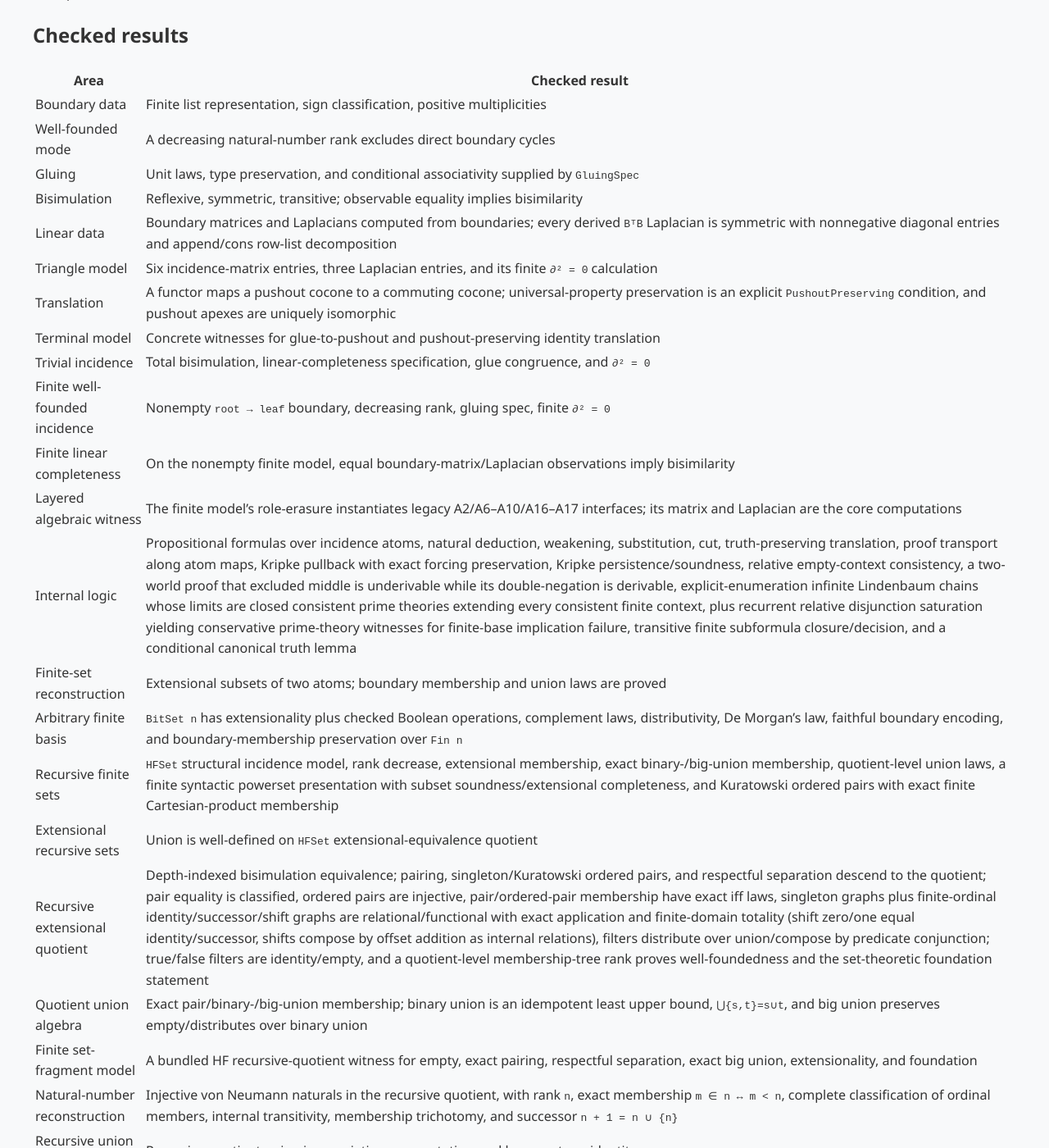
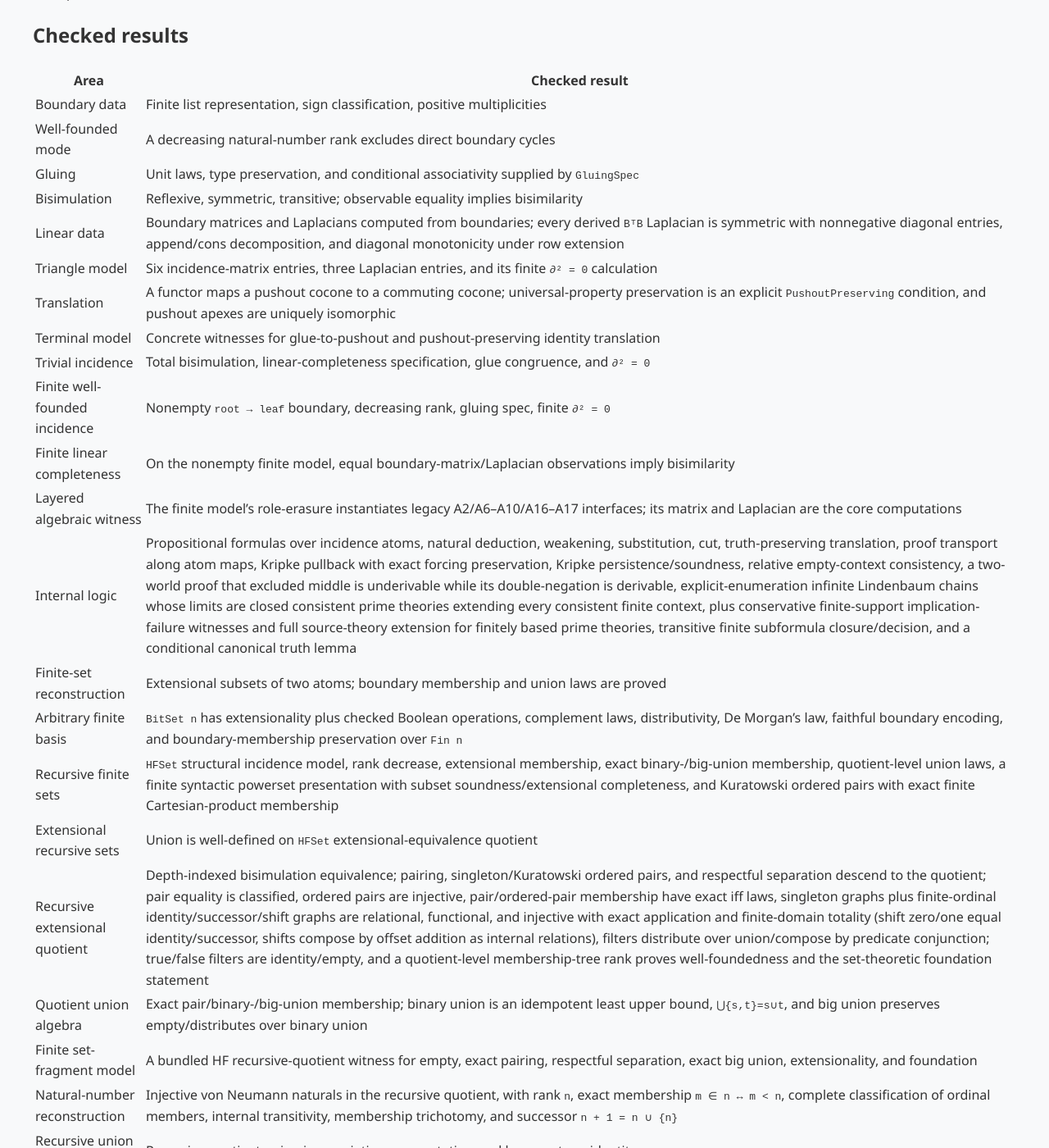
Before and after one commit to com-junkawasaki/inc, a Jekyll site: the page built from docs/verification.md, in a window 1280 px wide and 1400 px high, scrolled down 438 px. Shown: the whole window at 82% size. Built offline with Jekyll 4.4.1, drawn with Linux system fonts in a browser that asks for light colours.

Commit message:
feat(inc): extend finite prime witnesses and graph invariants

```diff
--- a/docs/verification.md
+++ b/docs/verification.md
@@ -18,7 +18,7 @@ the triangle example.
 | Well-founded mode | A decreasing natural-number rank excludes direct boundary cycles |
 | Gluing | Unit laws, type preservation, and conditional associativity supplied by `GluingSpec` |
 | Bisimulation | Reflexive, symmetric, transitive; observable equality implies bisimilarity |
-| Linear data | Boundary matrices and Laplacians computed from boundaries; every derived `BᵀB` Laplacian is symmetric with nonnegative diagonal entries and append/cons row-list decomposition |
+| Linear data | Boundary matrices and Laplacians computed from boundaries; every derived `BᵀB` Laplacian is symmetric with nonnegative diagonal entries, append/cons decomposition, and diagonal monotonicity under row extension |
 | Triangle model | Six incidence-matrix entries, three Laplacian entries, and its finite `∂² = 0` calculation |
 | Translation | A functor maps a pushout cocone to a commuting cocone; universal-property preservation is an explicit `PushoutPreserving` condition, and pushout apexes are uniquely isomorphic |
 | Terminal model | Concrete witnesses for glue-to-pushout and pushout-preserving identity translation |
@@ -26,12 +26,12 @@ the triangle example.
 | Finite well-founded incidence | Nonempty `root → leaf` boundary, decreasing rank, gluing spec, finite `∂² = 0` |
 | Finite linear completeness | On the nonempty finite model, equal boundary-matrix/Laplacian observations imply bisimilarity |
 | Layered algebraic witness | The finite model's role-erasure instantiates legacy A2/A6–A10/A16–A17 interfaces; its matrix and Laplacian are the core computations |
-| Internal logic | Propositional formulas over incidence atoms, natural deduction, weakening, substitution, cut, truth-preserving translation, proof transport along atom maps, Kripke pullback with exact forcing preservation, Kripke persistence/soundness, relative empty-context consistency, a two-world proof that excluded middle is underivable while its double-negation is derivable, explicit-enumeration infinite Lindenbaum chains whose limits are closed consistent prime theories extending every consistent finite context, plus recurrent relative disjunction saturation yielding conservative prime-theory witnesses for finite-base implication failure, transitive finite subformula closure/decision, and a conditional canonical truth lemma |
+| Internal logic | Propositional formulas over incidence atoms, natural deduction, weakening, substitution, cut, truth-preserving translation, proof transport along atom maps, Kripke pullback with exact forcing preservation, Kripke persistence/soundness, relative empty-context consistency, a two-world proof that excluded middle is underivable while its double-negation is derivable, explicit-enumeration infinite Lindenbaum chains whose limits are closed consistent prime theories extending every consistent finite context, plus conservative finite-support implication-failure witnesses and full source-theory extension for finitely based prime theories, transitive finite subformula closure/decision, and a conditional canonical truth lemma |
 | Finite-set reconstruction | Extensional subsets of two atoms; boundary membership and union laws are proved |
 | Arbitrary finite basis | `BitSet n` has extensionality plus checked Boolean operations, complement laws, distributivity, De Morgan's law, faithful boundary encoding, and boundary-membership preservation over `Fin n` |
 | Recursive finite sets | `HFSet` structural incidence model, rank decrease, extensional membership, exact binary-/big-union membership, quotient-level union laws, a finite syntactic powerset presentation with subset soundness/extensional completeness, and Kuratowski ordered pairs with exact finite Cartesian-product membership |
 | Extensional recursive sets | Union is well-defined on `HFSet` extensional-equivalence quotient |
-| Recursive extensional quotient | Depth-indexed bisimulation equivalence; pairing, singleton/Kuratowski ordered pairs, and respectful separation descend to the quotient; pair equality is classified, ordered pairs are injective, pair/ordered-pair membership have exact iff laws, singleton graphs plus finite-ordinal identity/successor/shift graphs are relational/functional with exact application and finite-domain totality (shift zero/one equal identity/successor, shifts compose by offset addition as internal relations), filters distribute over union/compose by predicate conjunction; true/false filters are identity/empty, and a quotient-level membership-tree rank proves well-foundedness and the set-theoretic foundation statement |
+| Recursive extensional quotient | Depth-indexed bisimulation equivalence; pairing, singleton/Kuratowski ordered pairs, and respectful separation descend to the quotient; pair equality is classified, ordered pairs are injective, pair/ordered-pair membership have exact iff laws, singleton graphs plus finite-ordinal identity/successor/shift graphs are relational, functional, and injective with exact application and finite-domain totality (shift zero/one equal identity/successor, shifts compose by offset addition as internal relations), filters distribute over union/compose by predicate conjunction; true/false filters are identity/empty, and a quotient-level membership-tree rank proves well-foundedness and the set-theoretic foundation statement |
 | Quotient union algebra | Exact pair/binary-/big-union membership; binary union is an idempotent least upper bound, `⋃{s,t}=s∪t`, and big union preserves empty/distributes over binary union |
 | Finite set-fragment model | A bundled HF recursive-quotient witness for empty, exact pairing, respectful separation, exact big union, extensionality, and foundation |
 | Natural-number reconstruction | Injective von Neumann naturals in the recursive quotient, with rank `n`, exact membership `m ∈ n ↔ m < n`, complete classification of ordinal members, internal transitivity, membership trichotomy, and successor `n + 1 = n ∪ {n}` |
```
Also changed, not shown: README.md, 3 other files.
